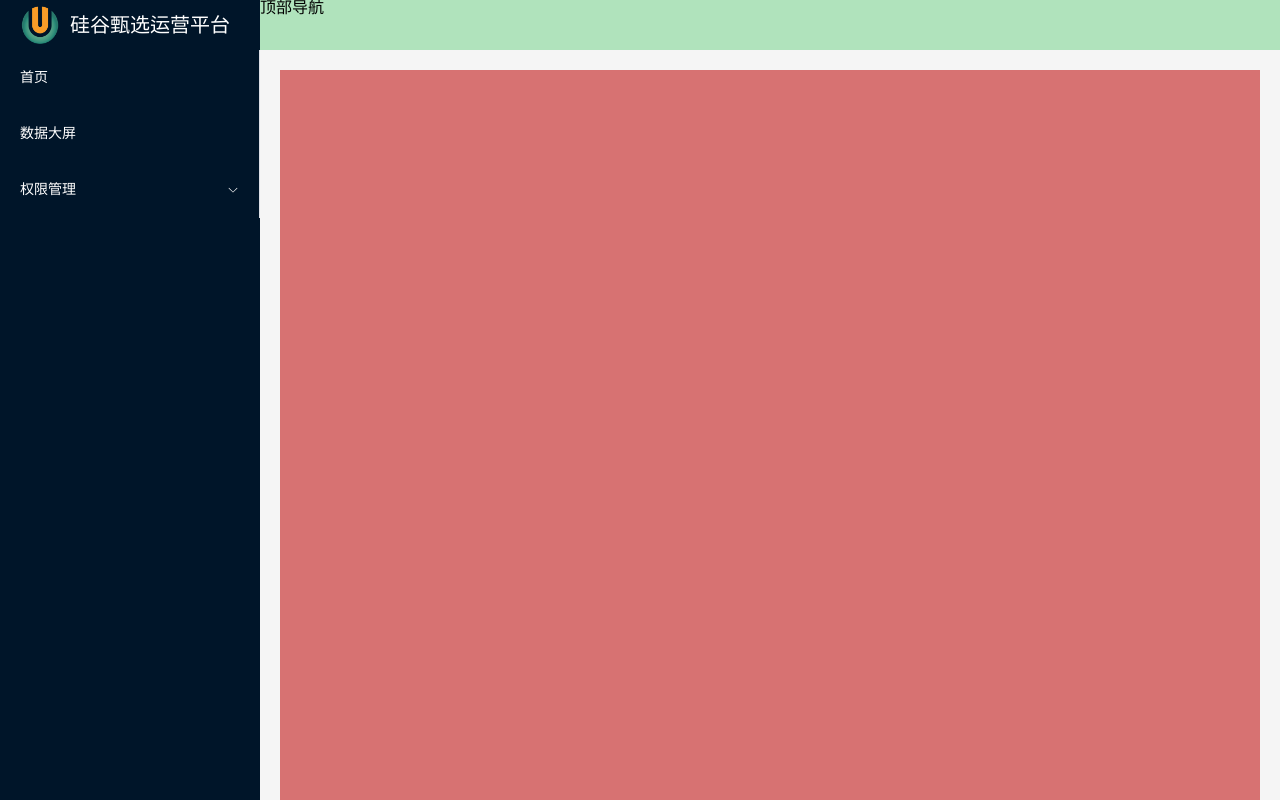
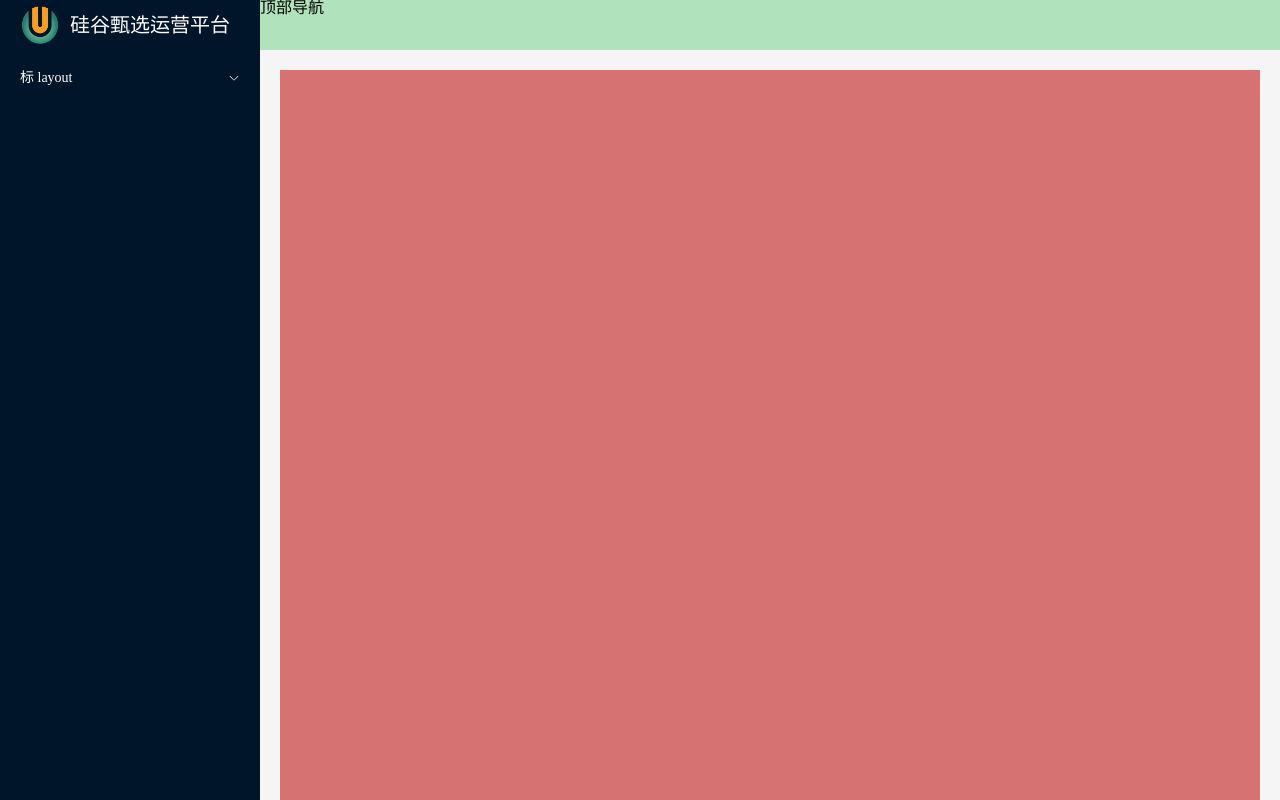
Before and after one commit to james-wangx/vue3-admin-template, a Vue app: page /#/ in a window 1280 px wide. Built offline with nearby package versions, Linux system fonts and the light colour scheme.

Commit message:
feat: impl dynamic menu

```diff
--- a/src/layout/index.vue
+++ b/src/layout/index.vue
@@ -1,24 +1,19 @@
 <script lang="ts" setup>
 import Logo from '@/layout/logo/index.vue'
+import LayoutMenu from '@/layout/menu/index.vue'
+import useUserStore from '@/store/modules/user.ts'
+
+const userStore = useUserStore()
 </script>
 
 <template>
   <div class="layout-container">
     <!-- 左侧菜单 -->
     <div class="layout-left">
-      <logo />
+      <Logo />
       <el-scrollbar class="scrollbar">
         <el-menu background-color="#001529" text-color="white">
-          <el-menu-item index="1">首页</el-menu-item>
-          <el-menu-item index="2">数据大屏</el-menu-item>
-          <el-sub-menu index="3">
-            <template #title>
-              <span>权限管理</span>
-            </template>
-            <el-menu-item index="3-1">用户管理</el-menu-item>
-            <el-menu-item index="3-2">角色管理</el-menu-item>
-            <el-menu-item index="3-3">菜单管理</el-menu-item>
-          </el-sub-menu>
+          <LayoutMenu :routes="userStore.routes" />
         </el-menu>
       </el-scrollbar>
     </div>
@@ -44,6 +39,10 @@ import Logo from '@/layout/logo/index.vue'
     .scrollbar {
       width: 100%;
       height: calc(100vh - $base-logo-height);
+
+      .el-menu {
+        border-right: none;
+      }
     }
   }
 
--- /dev/null
+++ b/src/layout/menu/index.vue
@@ -0,0 +1,49 @@
+<script lang="ts" setup>
+defineProps(['routes'])
+</script>
+
+<script lang="ts">
+export default {
+  name: 'LayoutMenu',
+}
+</script>
+
+<template>
+  <template v-for="route in routes" :key="route.path">
+    <!-- 没有子路由 -->
+    <el-menu-item v-if="!route.children && route.meta.show" :index="route.path">
+      <template #title>
+        <span>标&nbsp;</span>
+        <span>{{ route.meta.title }}</span>
+      </template>
+    </el-menu-item>
+    <!-- 有子路由，但只有一个 -->
+    <el-menu-item
+      v-if="
+        route.children &&
+        route.children.length === 1 &&
+        route.children[0].meta.show
+      "
+      :index="route.children[0].path"
+    >
+      <template #title>
+        <span>标&nbsp;</span>
+        <span>{{ route.children[0].meta.title }}</span>
+      </template>
+    </el-menu-item>
+    <!-- 有两个及以上的子路由 -->
+    <el-sub-menu
+      v-if="route.children && route.children.length >= 2 && route.meta.show"
+      :index="route.path"
+    >
+      <template #title>
+        <span>标&nbsp;</span>
+        <span>{{ route.meta.title }}</span>
+      </template>
+      <!-- 递归 -->
+      <LayoutMenu :routes="route.children" />
+    </el-sub-menu>
+  </template>
+</template>
+
+<style lang="scss" scoped></style>
--- a/src/router/routes.ts
+++ b/src/router/routes.ts
@@ -1,24 +1,58 @@
-import { RouteRecordRaw } from 'vue-router'
+import type { RouteRecordRaw } from 'vue-router'
 
 export const routes: Readonly<RouteRecordRaw[]> = [
   {
     path: '/login',
     component: () => import('@/views/login/index.vue'),
     name: 'login',
+    meta: {
+      title: '登录',
+      show: false,
+    },
   },
   {
     path: '/',
     component: () => import('@/layout/index.vue'),
     name: 'layout',
+    meta: {
+      title: 'layout',
+      show: true,
+    },
+    children: [
+      {
+        path: '/home',
+        component: import('@/views/home/index.vue'),
+        meta: {
+          title: '首页',
+          show: true,
+        },
+      },
+      {
+        path: '/test',
+        component: import('@/views/home/index.vue'),
+        meta: {
+          title: 'test',
+          show: true,
+        },
+      },
+    ],
   },
   {
     path: '/404',
     component: () => import('@/views/404/index.vue'),
     name: '404',
+    meta: {
+      title: '404',
+      show: false,
+    },
   },
   {
     path: '/:pathMatch(.*)*',
     redirect: '404',
     name: 'any',
+    meta: {
+      title: '任意路由',
+      show: false,
+    },
   },
 ]
--- a/src/store/modules/types/type.ts
+++ b/src/store/modules/types/type.ts
@@ -1,3 +1,6 @@
+import type { RouteRecordRaw } from 'vue-router'
+
 export interface UserState {
   token: string | null
+  routes: Readonly<RouteRecordRaw[]>
 }
--- a/src/store/modules/user.ts
+++ b/src/store/modules/user.ts
@@ -1,13 +1,15 @@
 import { defineStore } from 'pinia'
-import { LoginForm } from '@/api/user/type.ts'
+import type { LoginForm } from '@/api/user/type.ts'
 import { reqLogin } from '@/api/user'
-import { UserState } from '@/store/modules/types/type.ts'
+import type { UserState } from '@/store/modules/types/type.ts'
 import { GET_TOKEN, SET_TOKEN } from '@/utils/token.ts'
+import { routes } from '@/router/routes.ts'
 
 const useUserStore = defineStore('User', {
   state: (): UserState => {
     return {
       token: GET_TOKEN(),
+      routes,
     }
   },
   actions: {
```
